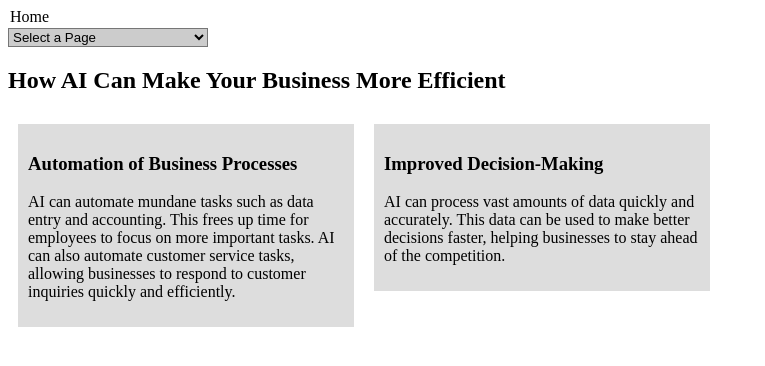
After one commit to adutiny/jobs-websites, a Flask app: a page that uses Templates/custom.html in a window 1280 px wide. The commit adds this page. Shown: the top 366 px of the page, without its empty margins (0-765 px from the left). Run offline with Flask 2, Linux system fonts and the light colour scheme.

Commit message:
added home page and custom page

```diff
--- /dev/null
+++ b/Templates/custom.html
@@ -0,0 +1,35 @@
+<!DOCTYPE html>
+<html>
+<head>
+  <option value="home.html">Home</option>
+  <select id="menu" onchange="window.location=this.value" style="width: 200px; background-color: #ccc;">
+  <option value="">Select a Page</option>
+  <option value="home.html">Home</option>
+  <option value="Custom.html">Custom Software</option>
+  <option value="Apps.html">APPS</option>
+  <option value="contact.html">Contact</option>
+</select>
+<title>How AI Can Make Your Business More Efficient</title>
+<style>
+.box {
+  float: left;
+  width: 25%;
+  padding: 10px;
+  margin: 10px;
+  background-color: #ddd;
+}
+</style>
+</head>
+<body>
+
+<h2>How AI Can Make Your Business More Efficient</h2>
+
+<div class="box">
+  <h3>Automation of Business Processes</h3>
+  <p>AI can automate mundane tasks such as data entry and accounting. This frees up time for employees to focus on more important tasks. AI can also automate customer service tasks, allowing businesses to respond to customer inquiries quickly and efficiently.</p>
+</div>
+
+<div class="box">
+  <h3>Improved Decision-Making</h3>
+  <p>AI can process vast amounts of data quickly and accurately. This data can be used to make better decisions faster, helping businesses to stay ahead of the competition.</p>
+</div>
--- a/app.py
+++ b/app.py
@@ -1,15 +1,17 @@
-from flask import Flask, render_template
-
+from flask import Flask,render_template
 
 # create Flask application
-app = Flask(__name__)
+#app = Flask(__name__)
+app=Flask(__name__,template_folder='Templates')
 
+@app.route("/")
+def home_page():
+    return render_template("home.html")
 
-# create route
-@app.route("/")
-def hello_world():
-    return "Hello, World"
+@app.route("/Custom Solutions")
+def custom_page():
+    return render_template("custom.html")
 
 # run the application
 if __name__ == "__main__":
-    app.run(host= '0.0.0.0', debug=True)
+    app.run(host='0.0.0.0', debug=True)
```
Also changed, not shown: Templates/home.html (+29 -10 lines).
